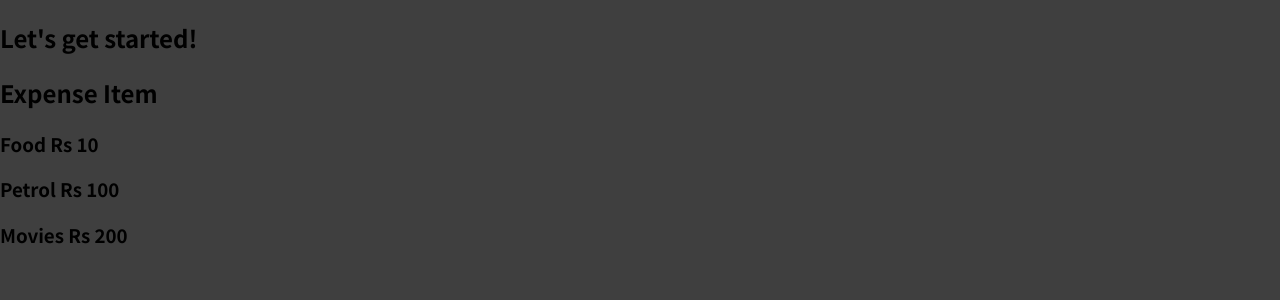
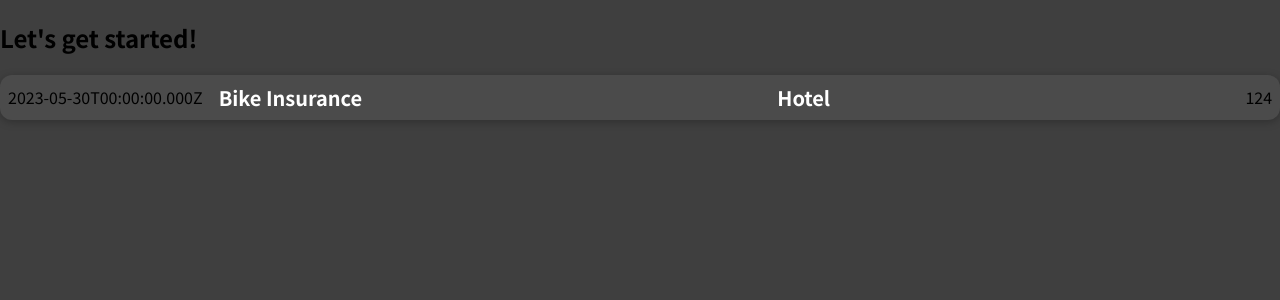
Before and after one commit to vinayck007/React-app, a JavaScript app: page / in a window 1280 px wide. Shown: the top 300 px of the page. Built offline with nearby package versions, Linux system fonts and the light colour scheme.

Commit message:
LocationOfExpenditure
Adding Dynamic Variable to JSX

```diff
--- /dev/null
+++ b/src/components/ExpenseItem.css
@@ -0,0 +1,56 @@
+.expense-item {
+  display: flex;
+  justify-content: space-between;
+  align-items: center;
+  box-shadow: 0 2px 8px rgba(0, 0, 0, 0.25);
+  padding: 0.5rem;
+  margin: 1rem 0;
+  border-radius: 12px;
+  background-color: #4b4b4b;
+}
+
+.expense-item__description {
+  display: flex;
+  flex-direction: column;
+  gap: 1rem;
+  align-items: flex-end;
+  flex-flow: column-reverse;
+  justify-content: flex-start;
+  flex: 1;
+}
+
+.expense-item h2 {
+  color: #3a3a3a;
+  font-size: 1rem;
+  flex: 1;
+  margin: 0 1rem;
+  color: white;
+}
+
+.expense-item__price {
+  font-size: 1rem;
+  font-weight: bold;
+  color: white;
+  background-color: #40005d;
+  border: 1px solid white;
+  padding: 0.5rem;
+  border-radius: 12px;
+}
+
+@media (min-width: 580px) {
+  .expense-item__description {
+    flex-direction: row;
+    align-items: center;
+    justify-content: flex-start;
+    flex: 1;
+  }
+
+  .expense-item__description h2 {
+    font-size: 1.25rem;
+  }
+
+  .expense-item__price {
+    font-size: 1.25rem;
+    padding: 0.5rem 1.5rem;
+  }
+}
--- a/src/components/ExpenseItem.js
+++ b/src/components/ExpenseItem.js
@@ -1,5 +1,23 @@
+import './ExpenseItem.css'
+
 function ExpenseItem() {
-  return <><h2>Expense Item</h2><h3>Food Rs 10</h3><h3>Petrol Rs 100</h3><h3>Movies Rs 200</h3></>
-}
+  const expenseDate = new Date(2023, 4, 30)
+  const expenseTitle = 'Bike Insurance'
+  const expenseAmount = 124.00
+  const locationOfExpenditure = 'Hotel'
+
+  return (
+    <div className="expense-item">
+      <div>{expenseDate.toISOString()}</div>
+      <div className="expense-item__description">
+        <h2>{expenseTitle}</h2>
+        <div className="expense-item__description">
+        <h2>{locationOfExpenditure}</h2>
+      <div className="expense-item__amount">{expenseAmount}</div>
+    </div>
+    </div>
+    </div>
+  )
+  }
 
 export default ExpenseItem
```
